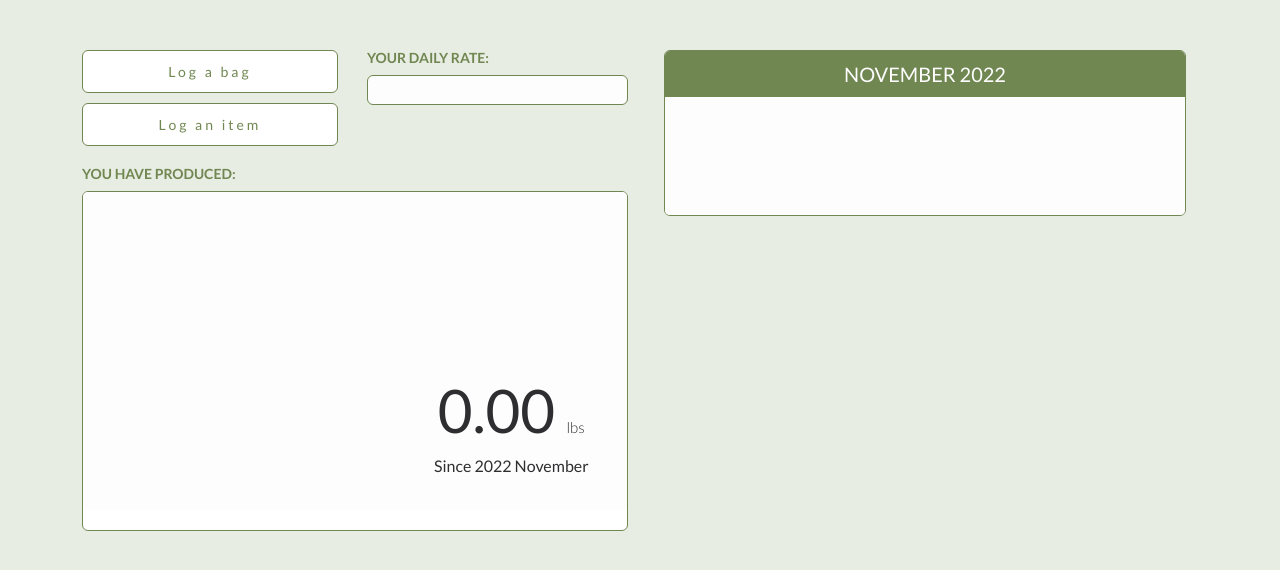
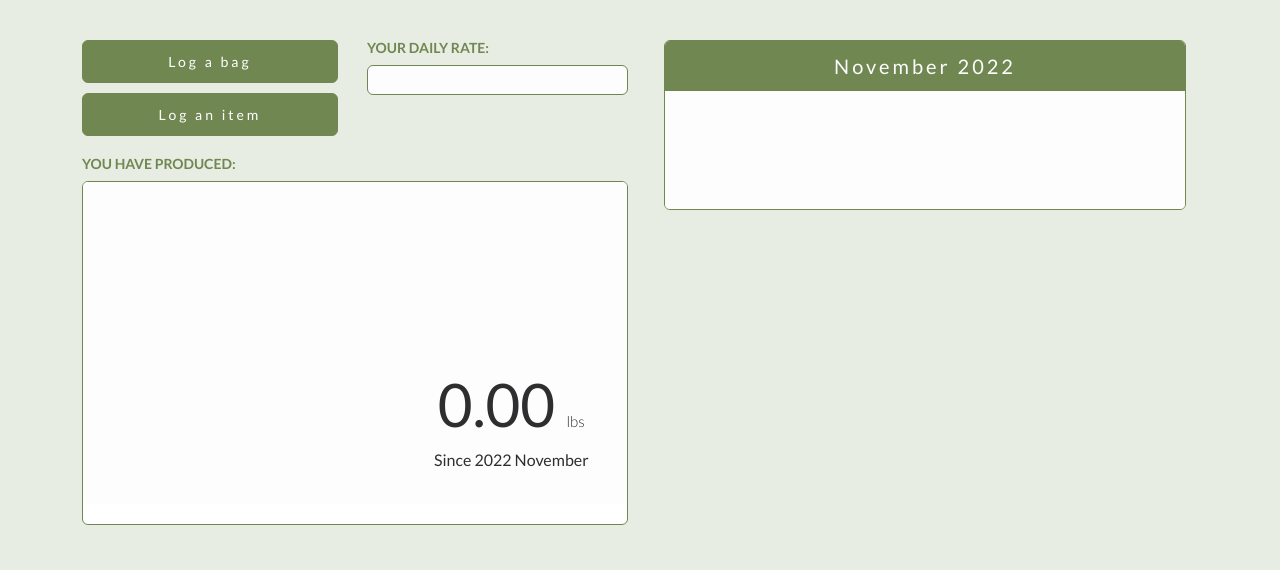
Before and after one commit to MartaSolomianko/waste-management-project, a Flask app: page /profile in a window 1280 px wide. Shown: the part 55-625 px from the top of the page. Run offline with Flask 2, Linux system fonts and the light colour scheme; the visitor is signed in with stand-in values (Sample User, id 1); data comes from the database, SQL or seed files in the repository; data that the repository does not hold is empty.

Commit message:
Completed general layout styling for user profile

```diff
--- a/static/css/profile.css
+++ b/static/css/profile.css
@@ -43,29 +60,19 @@ h3 {
     font-size: 20px;
     text-align: center;
     text-transform: lowercase;
-
 }
 
 #daily-rate-padding {
-    margin-top: 25px;
+    margin-top: 20px;
 }
 
-#lifetime-total {
-    font-style: normal;
-    font-weight: 400;
-    font-size: 60px;
-    text-align: center;
-
-}
-
-#lifetime-buffer {
-    margin-top: 150px;
-}
-
-#weight-label {
-    font-style: normal;
-    font-weight: 300;
-    font-size: 15px;
+/* USER PROFILE RECORDS IN CALENDAR GRID */
+.flex-container {
+    display: flex;
+    flex-direction: row;
+    flex-wrap: wrap-reverse;
+    justify-content: flex-start;
+    align-items: flex-end;
 }
 
 #display-record {
@@ -75,12 +82,22 @@ h3 {
     padding-bottom: 40px;
 }
 
+#record-button {
+    padding-top: 33px;
+    padding-bottom: 33px;
+    padding-right: 33px;
+    padding-left: 33px;
+    margin-bottom: 2px;
+    margin-left: 2px;
+}
+
 .container {
-    padding-top: 25px;
+    padding-top: 20px;
 }
 
 .container .card {
     border-color: #718752;
+    margin-bottom: 40px;
 }
 
 .container .card-header {
@@ -91,16 +108,15 @@ h3 {
     font-style: normal;
     font-weight: 400;
     font-size: 20px;
+    letter-spacing: 3px;
+    padding: 10px 0;
     text-align: center;
-    text-transform: uppercase;
 }
 
 .container .card-body {
     background-color: #fdfdfd;
     color: #2E2E30;
     text-align: center;
-
-
 }
 
 .container .card-footer {
@@ -114,40 +130,41 @@ h3 {
 
 .container .swiper-button-prev {
     color: #718752;
-  }
+}
 
 .container .swiper-button-next {
     color: #718752;
-  }
+}
 
 .container .swiper-pagination-bullet-active {
     background: #718752;
-  }
+    margin-bottom: 50px;
+}
 
 
 /* BUTTONS TO LOG WASTE RECORDS */
 #log-bag {
-    background-color: white;
+    background-color: #718752;
     border-color: #718752;
     width: 98%;
-    color: #718752;
+    color: white;
     font-size: 14px;
     letter-spacing: 3px;
     padding: 10px 0;
     margin-bottom: 10px;
-    margin-top: 25px;
+    margin-top: 20px;
 }
 
 #log-bag:hover {
-    background-color: #718752;
-    color: white;
+    background-color: white;
+    color: #718752;
 }
 
 #log-item-btn {
-    background-color: white;
+    background-color: #718752;
     border-color: #718752;
     width: 98%;
-    color: #718752;
+    color: white;
     font-size: 14px;
     letter-spacing: 3px;
     padding: 10px 0;
--- a/static/css/styles.css
+++ b/static/css/styles.css
@@ -7,8 +7,8 @@ body {
 .flash-msg {
   color: #718752;
   padding-top: 30px;
-  padding-left: 70px;
-  align-items: baseline;
+  padding-left: 75px;
+  align-items: bottom;
 }
 
 .navbar {
--- a/static/profile.js
+++ b/static/profile.js
@@ -37,9 +37,9 @@ function userChart() {
                     data: data,
                     backgroundColor: [
                         '#2E2E30',
-                        '#006C8C',
-                        '#718752',
-                        '#730217',
+                        '#037ba0',
+                        '#8fa175',
+                        '#84031b',
                     ],
                     hoverOffset: 2
                 }]
--- a/templates/base.html
+++ b/templates/base.html
@@ -22,7 +22,7 @@
 
     <!-- Block title -->
     <title>
-      {% block title %}{% endblock %}
+      {% block title %} Waste Not {% endblock %}
     </title>
       {% block head %}{% endblock %}
   </head>
--- a/templates/profile.html
+++ b/templates/profile.html
@@ -1,5 +1,5 @@
 {% extends 'base.html' %}
-{% block title %}{% endblock %}
+{% block title %} Waste Not {% endblock %}
 {% block head %}
 
 <!-- CHART JS -->
@@ -66,11 +66,6 @@
             </div>
             </div>
 
-
-
-
-
-
 <!----------------- SHOW USER RECORDS AS GRID ON PROFILE ---------------------->
 <br>
 <div class="col-6">
@@ -89,10 +84,8 @@
                   <div id="display-record" class="flex-container">
                     {% for record in records_dict[date] %}
                       <div id="record-{{ record.record_id }}" value="{{ record.record_id }}">
-                        <button class="btn btn-primary modal-btn user-record-btn" data-bs-toggle="modal" data-bs-target="#show-record-modal" value="{{ record.record_id }}">
-                          <p value="{{ record.record_id }}">{{ record.bin_type_code }}</p>
-                          <p value="{{ record.record_id }}">Date - {{ record.date_time }}</p>
-                          <p value="{{ record.record_id }}">Weight - {{ record.weight }} lbs</p>
+                        <button id="record-button" class="btn btn-primary modal-btn user-record-btn" data-bs-toggle="modal" data-bs-target="#show-record-modal" value="{{ record.record_id }}">
+                          <h4 id="record-date-display" value="{{ record.record_id }}">{{ record.date_time.strftime("%d") }}</h4>
                         </button>
                       </div>
                     {% endfor %}
--- a/templates/search.html
+++ b/templates/search.html
@@ -1,5 +1,5 @@
 {% extends 'base.html' %}
-{% block title %}Waste Management Search Results Page{% endblock %}
+{% block title %} Waste Not {% endblock %}
 {% block head %}
 
 <!-- REACT  -->
```
Also changed, not shown: other parts of static/css/profile.css (+29 -10 lines).
